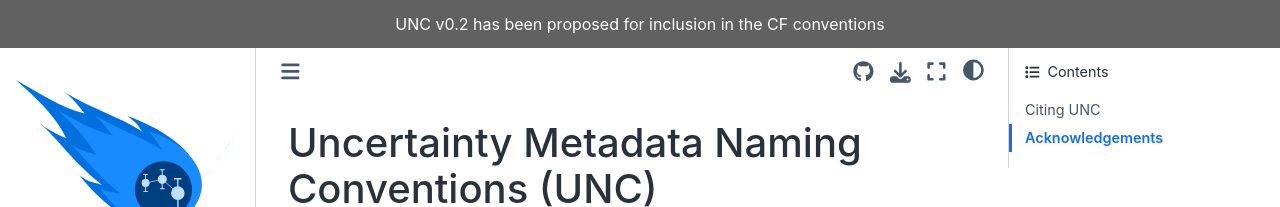
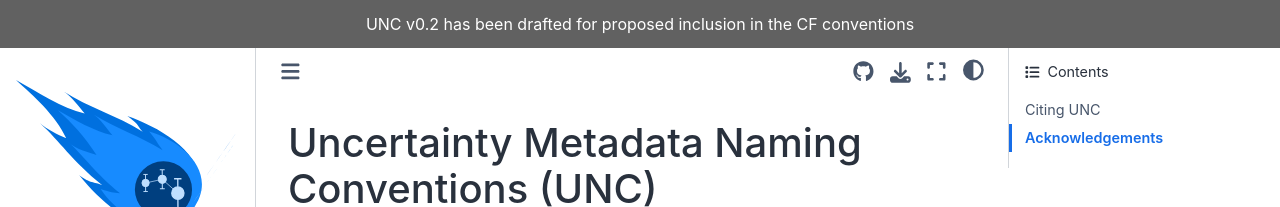
Before and after one commit to comet-toolkit/unc_website, a Sphinx documentation site: the page built from source/index.rst, in a window 1280 px wide and 1348 px high. Shown: the top 207 px of the window. Built offline with Sphinx 7.4.7 and the Sphinx Book theme 1.1.4, drawn with Linux system fonts in a browser that asks for light colours; pages that are not in the unit, such as notebooks, are missing from menus; the version number could not be read and is left out.

Commit message:
Reword the site banner to say v0.2 was drafted for proposed CF inclusion
Co-Authored-By: Claude Opus 5.5 <noreply@anthropic.com>

```diff
--- a/source/conf.py
+++ b/source/conf.py
@@ -86,7 +86,7 @@ html_theme = "sphinx_book_theme"
 # documentation.
 
 html_theme_options = {
-    "announcement": "UNC v0.2 has been proposed for inclusion in the CF conventions",
+    "announcement": "UNC v0.2 has been drafted for proposed inclusion in the CF conventions",
     "repository_url": "https://github.com/comet-toolkit/unc_website",
     "use_repository_button": True,
     "show_prev_next": False,
```
